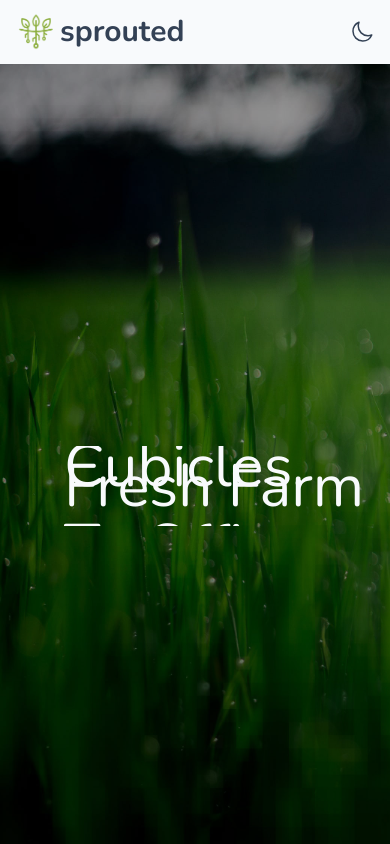
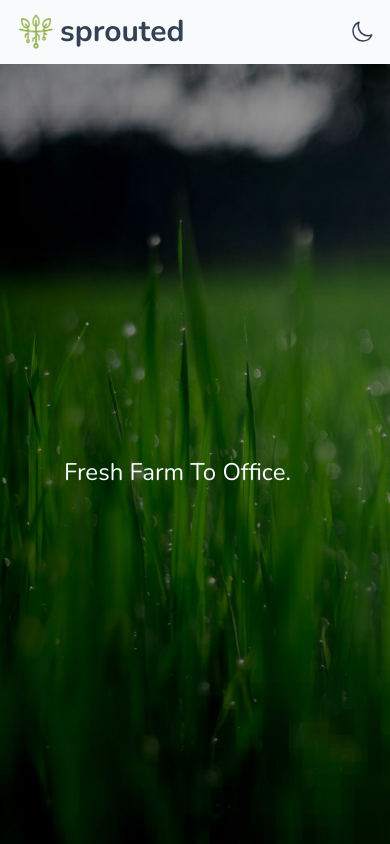
Before and after one commit to sprouted-dev/sprouted-next, a Next.js app: page / in a window 390 px wide. Built offline with nearby package versions, Linux system fonts and the light colour scheme.

Commit message:
fix mobile

```diff
--- a/src/components/word-carousel.tsx
+++ b/src/components/word-carousel.tsx
@@ -8,7 +8,9 @@ export default function WordCarousel({ phrases }: WordCarouselProps) {
         <div className={`relative animate-[rotate_10s_ease-in-out_infinite]`}>
           {phrases.map((phrase, index) => (
             <div className="block h-20" key={index}>
-              <h1 className="text-6xl text-slate-50">{phrase}</h1>
+              <h1 className="text-2xl text-slate-50 md:text-4xl xl:text-6xl">
+                {phrase}
+              </h1>
             </div>
           ))}
         </div>
```
